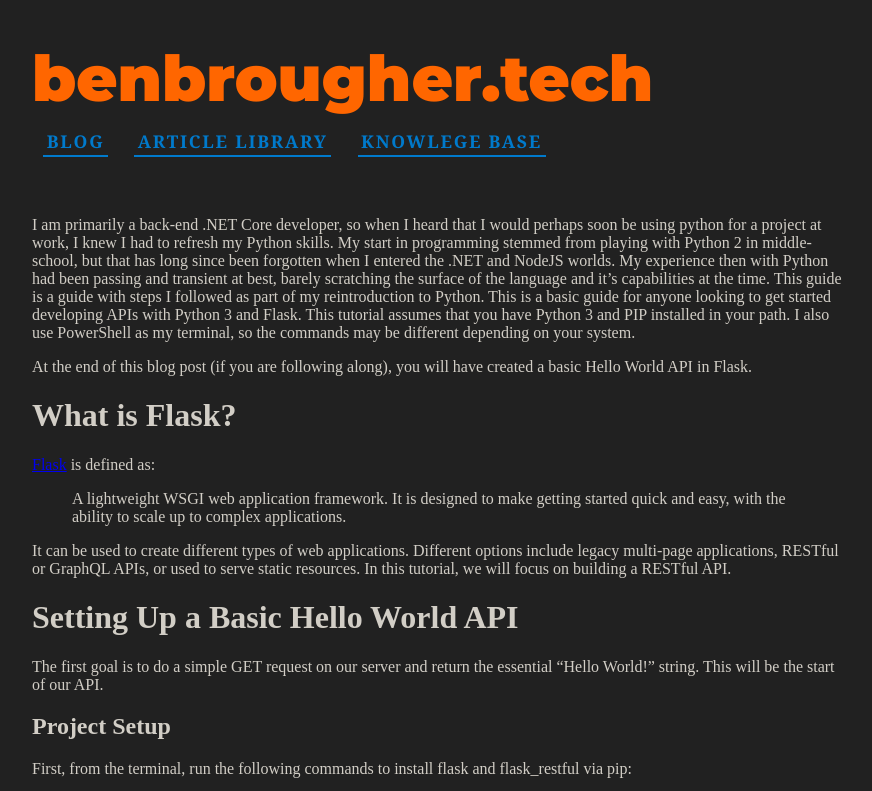
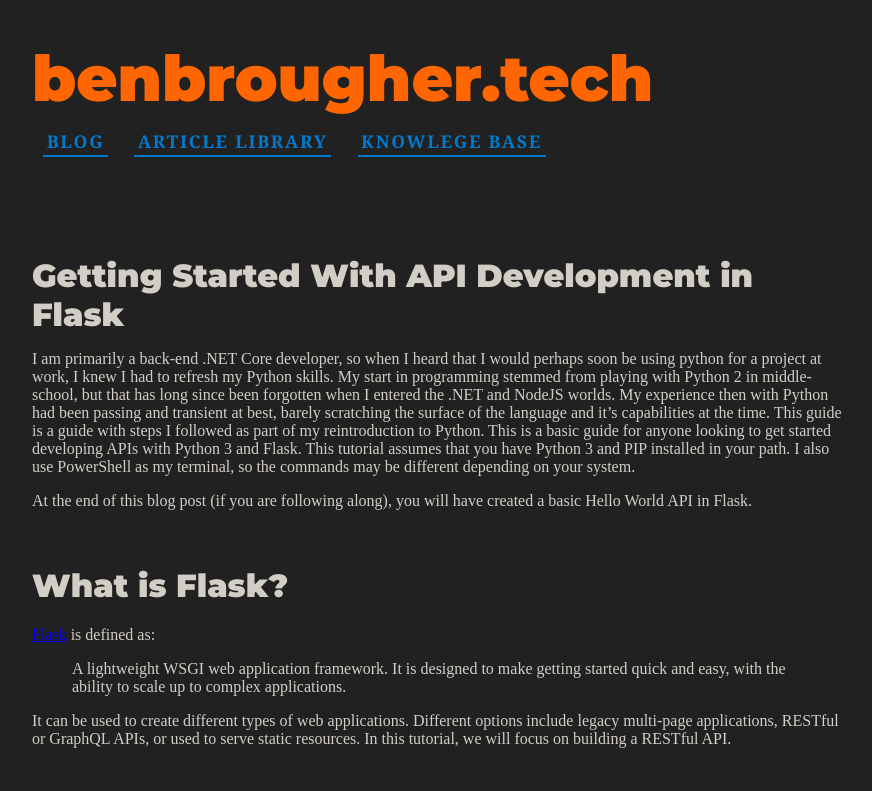
Before and after one commit to moutansos/benbrougher-tech, an Astro site: page /posts/python-flask in a window 1280 px wide. Shown: the top 791 px of the page, without its empty margins (200-1072 px from the left). Built offline with nearby package versions, Linux system fonts and the light colour scheme; Astro itself is replaced by a stand-in of ours; a script that the page names is missing.

Commit message:
started getting headings working

```diff
--- a/src/layouts/BlogPost.astro
+++ b/src/layouts/BlogPost.astro
@@ -4,5 +4,24 @@ import BasePage from "./BasePage.astro"
 const { content } = Astro.props;
 ---
 <BasePage title={content.title}>
-    <slot />
+    <h1 class="main-title">{ content.title }</h1>
+    <main>
+        <slot />
+    </main>
 </BasePage>
+
+<style>
+h1 {
+    margin-top: 1.75em;
+    font-family: Montserrat, sans-serif;
+}
+
+.main-title {
+    margin-bottom: 0;
+}
+
+main :global(h1) {
+    margin-top: 1.75em;
+    font-family: Montserrat, sans-serif;
+}
+</style>
```
